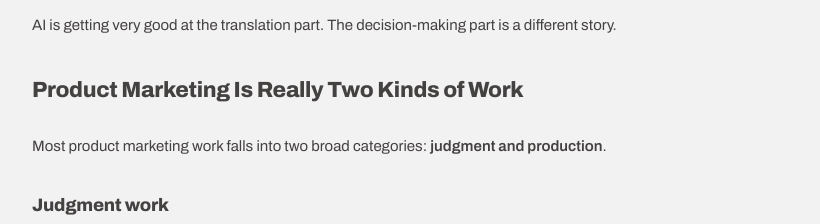
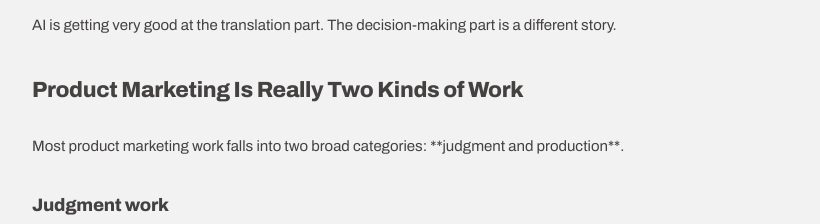
Before and after one commit to eric-kenney/eric-kenney-portfolio, a Next.js app: page /insights/ai-replace-product-marketers in a window 1280 px wide. Shown: the part 1000-1224 px from the top of the page, without its empty margins (228-1048 px from the left). Built offline with nearby package versions, Linux system fonts and the light colour scheme.

Commit message:
Update page.tsx

```diff
--- a/app/insights/[slug]/page.tsx
+++ b/app/insights/[slug]/page.tsx
@@ -1,8 +1,5 @@
-'use client';
-
 import { blogPosts } from '@/app/data/blogPosts';
 import Link from 'next/link';
-import { useEffect, useState } from 'react';
 
 export default async function BlogPostPage({ params }: { params: Promise<{ slug: string }> }) {
   const { slug } = await params;
@@ -20,47 +17,7 @@ export default async function BlogPostPage({ params }: { params: Promise<{ slug:
   }
 
   const parseMarkdown = (text: string) => {
-    // First, convert markdown tables to HTML
-    let processedText = text;
-    const tableRegex = /\|(.+)\n\|[-\s|:]+\n((?:\|.+\n?)*)/g;
-
-    processedText = processedText.replace(tableRegex, (match) => {
-      const lines = match.trim().split('\n');
-      if (lines.length < 2) return match;
-
-      const headerCells = lines[0].split('|').filter(cell => cell.trim());
-      const bodyLines = lines.slice(2);
-
-      let html = '<table style="width: 100%; border-collapse: collapse; margin: 24px 0; border: 1px solid #201e1d;">';
-
-      html += '<thead><tr style="border-bottom: 2px solid #201e1d; background-color: #f8f4f4;">';
-      headerCells.forEach(cell => {
-        html += `<th style="padding: 12px; text-align: left; font-weight: 800;">${cell.trim()}</th>`;
-      });
-      html += '</tr></thead>';
-
-      html += '<tbody>';
-      bodyLines.forEach(line => {
-        const cells = line.split('|').filter(cell => cell.trim());
-        if (cells.length > 0) {
-          html += '<tr style="border-bottom: 1px solid #e0e0e0;">';
-          cells.forEach(cell => {
-            html += `<td style="padding: 12px;">${cell.trim()}</td>`;
-          });
-          html += '</tr>';
-        }
-      });
-      html += '</tbody></table>';
-
-      return html;
-    });
-
-    return processedText.split('\n').map((line, idx) => {
-      // Skip table lines
-      if (line.includes('|')) {
-        return null;
-      }
-
+    return text.split('\n').map((line, idx) => {
       if (line.startsWith('# ')) {
         return <h1 key={idx} style={{ fontSize: '28px', fontWeight: '800', margin: '24px 0 16px', letterSpacing: '-0.015em' }}>{line.replace('# ', '')}</h1>;
       }
@@ -71,138 +28,21 @@ export default async function BlogPostPage({ params }: { params: Promise<{ slug:
         return <h3 key={idx} style={{ fontSize: '18px', fontWeight: '800', margin: '16px 0 10px', letterSpacing: '-0.015em' }}>{line.replace('### ', '')}</h3>;
       }
 
-      // Handle bullet points with bold text and links
       if (line.startsWith('- ')) {
-        const bulletContent = line.replace('- ', '');
-        let parts: (string | React.ReactNode)[] = [];
-        let lastIdx = 0;
-
-        const linkRegex = /\[([^\]]+)\]\(([^)]+)\)/g;
-        const boldRegex = /\*\*([^*]+)\*\*/g;
-
-        const segments: Array<{type: 'text' | 'link' | 'bold', content: string, url?: string}> = [];
-        let tempIdx = 0;
-
-        while (tempIdx < bulletContent.length) {
-          linkRegex.lastIndex = tempIdx;
-          boldRegex.lastIndex = tempIdx;
-
-          const linkMatch = linkRegex.exec(bulletContent);
-          const boldMatch = boldRegex.exec(bulletContent);
-
-          let nextMatch = null;
-          let nextType: 'link' | 'bold' | null = null;
-
-          if (linkMatch && (!boldMatch || linkMatch.index < boldMatch.index)) {
-            nextMatch = linkMatch;
-            nextType = 'link';
-          } else if (boldMatch) {
-            nextMatch = boldMatch;
-            nextType = 'bold';
+        return <li key={idx} style={{ margin: '6px 0 6px 20px', lineHeight: '1.65', color: '#444141' }}>{line.replace('- ', '')}</li>;
       }
 
-          if (nextMatch && nextMatch.index >= tempIdx) {
-            if (nextMatch.index > tempIdx) {
-              segments.push({type: 'text', content: bulletContent.substring(tempIdx, nextMatch.index)});
-            }
-            if (nextType === 'link') {
-              segments.push({type: 'link', content: nextMatch[1], url: nextMatch[2]});
-              tempIdx = nextMatch.index + nextMatch[0].length;
-            } else if (nextType === 'bold') {
-              segments.push({type: 'bold', content: nextMatch[1]});
-              tempIdx = nextMatch.index + nextMatch[0].length;
-            }
-          } else {
-            segments.push({type: 'text', content: bulletContent.substring(tempIdx)});
-            break;
-          }
+      if (line.includes('|')) {
+        return null;
       }
 
-        parts = segments.map((seg, i) => {
-          if (seg.type === 'link') {
-            return seg.url?.startsWith('/') ?
-              <Link key={i} href={seg.url} style={{ color: '#2563eb', fontWeight: '600' }}>{seg.content}</Link> :
-              <a key={i} href={seg.url} target="_blank" rel="noopener noreferrer" style={{ color: '#2563eb', fontWeight: '600' }}>{seg.content}</a>;
-          } else if (seg.type === 'bold') {
-            return <strong key={i} style={{ fontWeight: '600' }}>{seg.content}</strong>;
-          } else {
-            return seg.content;
-          }
-        });
-
-        return <li key={idx} style={{ margin: '6px 0 6px 20px', lineHeight: '1.65', color: '#444141' }}>{parts}</li>;
-      }
-
-      // Handle regular paragraphs with bold text and links
       if (line.trim()) {
-        const linkRegex = /\[([^\]]+)\]\(([^)]+)\)/g;
-        const boldRegex = /\*\*([^*]+)\*\*/g;
-
-        const segments: Array<{type: 'text' | 'link' | 'bold', content: string, url?: string}> = [];
-        let tempIdx = 0;
-
-        while (tempIdx < line.length) {
-          linkRegex.lastIndex = tempIdx;
-          boldRegex.lastIndex = tempIdx;
-
-          const linkMatch = linkRegex.exec(line);
-          const boldMatch = boldRegex.exec(line);
-
-          let nextMatch = null;
-          let nextType: 'link' | 'bold' | null = null;
-
-          if (linkMatch && (!boldMatch || linkMatch.index < boldMatch.index)) {
-            nextMatch = linkMatch;
-            nextType = 'link';
-          } else if (boldMatch) {
-            nextMatch = boldMatch;
-            nextType = 'bold';
-          }
-
-          if (nextMatch && nextMatch.index >= tempIdx) {
-            if (nextMatch.index > tempIdx) {
-              segments.push({type: 'text', content: line.substring(tempIdx, nextMatch.index)});
-            }
-            if (nextType === 'link') {
-              segments.push({type: 'link', content: nextMatch[1], url: nextMatch[2]});
-              tempIdx = nextMatch.index + nextMatch[0].length;
-            } else if (nextType === 'bold') {
-              segments.push({type: 'bold', content: nextMatch[1]});
-              tempIdx = nextMatch.index + nextMatch[0].length;
-            }
-          } else {
-            segments.push({type: 'text', content: line.substring(tempIdx)});
-            break;
-          }
-        }
-
-        const parts = segments.map((seg, i) => {
-          if (seg.type === 'link') {
-            return seg.url?.startsWith('/') ?
-              <Link key={i} href={seg.url} style={{ color: '#2563eb', fontWeight: '600' }}>{seg.content}</Link> :
-              <a key={i} href={seg.url} target="_blank" rel="noopener noreferrer" style={{ color: '#2563eb', fontWeight: '600' }}>{seg.content}</a>;
-          } else if (seg.type === 'bold') {
-            return <strong key={i} style={{ fontWeight: '600' }}>{seg.content}</strong>;
-          } else {
-            return seg.content;
-          }
-        });
-
-        return <p key={idx} style={{ margin: '8px 0', lineHeight: '1.65', color: '#444141' }}>{parts}</p>;
+        return <p key={idx} style={{ margin: '8px 0', lineHeight: '1.65', color: '#444141' }}>{line}</p>;
       }
 
       return <div key={idx} style={{ height: '12px' }}></div>;
     }).filter(Boolean);
   };
-
-  const ClientWrapper = () => {
-    const [mounted, setMounted] = useState(false);
-
-    useEffect(() => {
-      setMounted(true);
-    }, []);
-
-    if (!mounted) return null;
 
   return (
     <div style={{ maxWidth: '800px', margin: '0 auto', padding: '40px 20px' }}>
@@ -220,16 +60,9 @@ export default async function BlogPostPage({ params }: { params: Promise<{ slug:
         </h1>
 
         <div style={{ fontSize: '15px', lineHeight: '1.65', color: '#444141', marginBottom: '40px' }}>
-            {parseMarkdown(post.content).map((element, index) => (
-              <div key={index} dangerouslySetInnerHTML={element && typeof element === 'string' ? { __html: element } : undefined}>
-                {typeof element !== 'string' && element}
-              </div>
-            ))}
+          {parseMarkdown(post.content)}
         </div>
       </div>
     </div>
   );
-  };
-
-  return <ClientWrapper />;
 }
```
Lines whose indentation alone changed are shown as unchanged.
